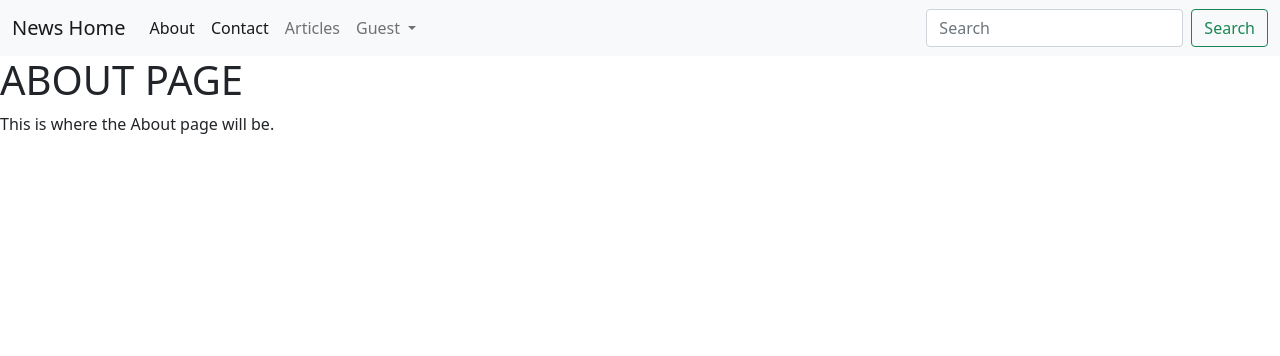
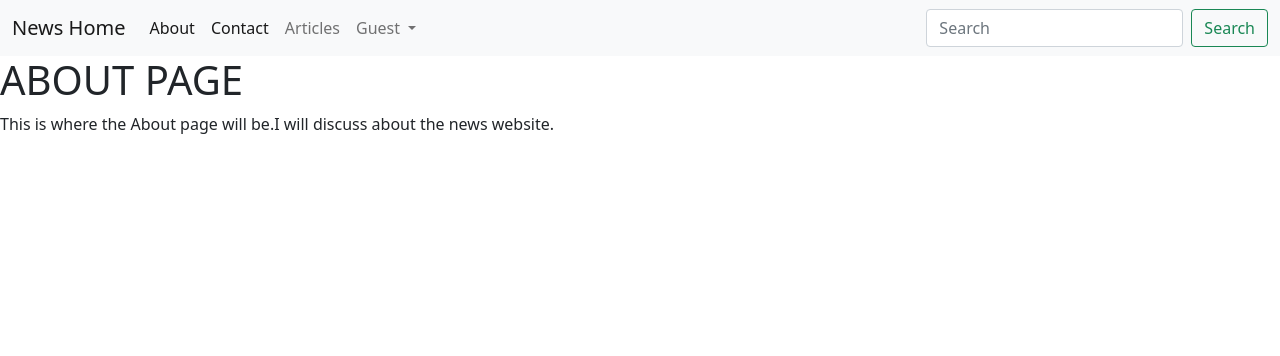
Before and after one commit to DaveyCrockett/news_paper, a Django app: page /about/ in a window 1280 px wide. Shown: the top 356 px of the page. Run offline with Django 4.2, Linux system fonts and the light colour scheme; parts of the project's set-up code (start-up, migrations or seed data) failed here and were passed over.

Commit message:
heroku push

```diff
--- a/templates/about.html
+++ b/templates/about.html
@@ -2,5 +2,5 @@
 {% block title %}About{% endblock title %}
 {% block content %}
     <h1>ABOUT PAGE</h1>
-    <p>This is where the About page will be.</p>
+    <p>This is where the About page will be.I will discuss about the news website.</p>
 {% endblock content %}
```
